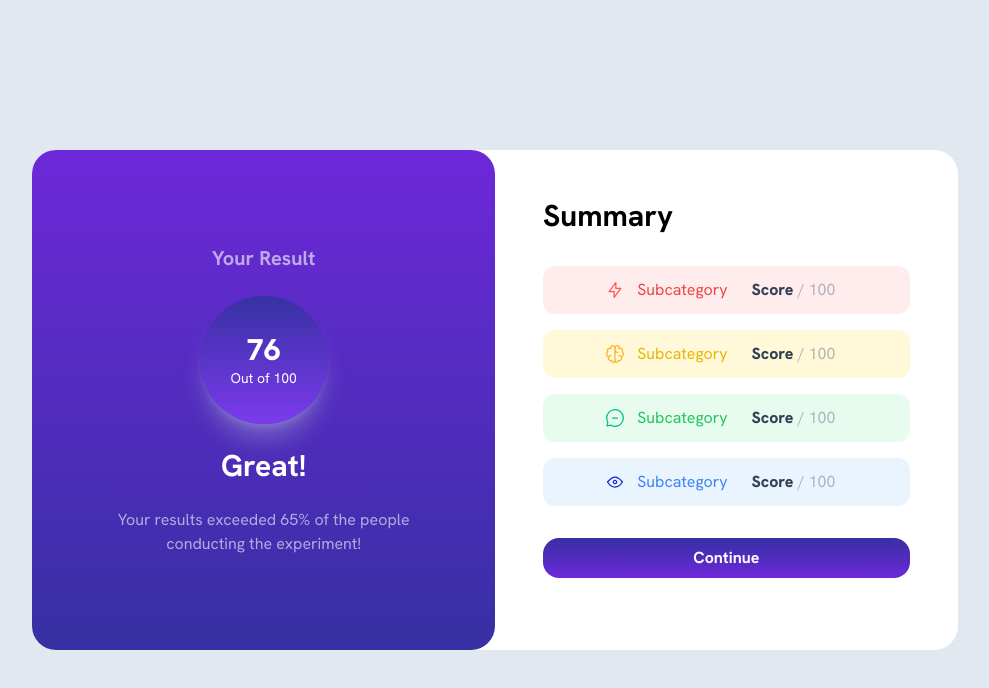
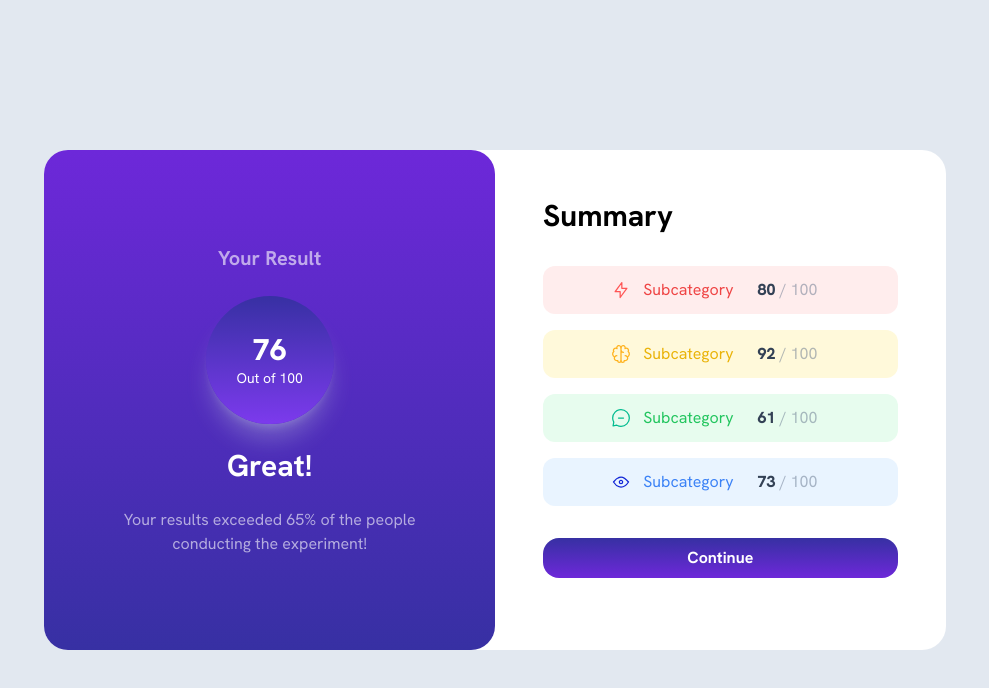
Before and after one commit to trevornei/Results_Summary_Component, a React (Vite) app in the folder Results-Summary-Component/: page / in a window 1280 px wide. Shown: the top 688 px of the page, without its empty margins (145-1134 px from the left). Built offline with nearby package versions, Linux system fonts and the light colour scheme.

Commit message:
Passed down the score of the results as props.

```diff
--- a/Results-Summary-Component/src/Components/Summary/SubcategoryComponent.jsx
+++ b/Results-Summary-Component/src/Components/Summary/SubcategoryComponent.jsx
@@ -1,13 +1,13 @@
 import React from 'react'
 
-export default function SubcategoryComponent({ image, backgroundColor, textColor }) {
+export default function SubcategoryComponent({ image, backgroundColor, textColor, resultValue }) {
   return (
     <div className={`flex flex-row items-center justify-center w-full h-12 my-2 ${backgroundColor} rounded-xl `} >
         <img src={image} alt="Icon" />
         <p className={`px-3 ${textColor}`}>Subcategory</p>
         <p className='px-3 hover:animate-bounce hover:ease-in-out hover:delay-1000'>
-          <a className='font-extrabold text-slate-700'>Score </a>
-          <a className='text-bold text-slate-500/50'>/ 100</a>
+          <a className='font-extrabold text-slate-700'>{resultValue} </a>
+          <a className='text-bold text-slate-500/50'> / 100</a>
         </p>
     </div>
   )
--- a/Results-Summary-Component/src/Components/Summary/SummarySubcategoryCont.jsx
+++ b/Results-Summary-Component/src/Components/Summary/SummarySubcategoryCont.jsx
@@ -11,10 +11,10 @@ export default function SummarySubcategoryCont() {
   return (
     <>
         <div className="flex flex-col my-6">
-            <SubcategoryComponent image={ReactionIcon} backgroundColor={"bg-red-300/20"} textColor={"text-red-500"} />
-            <SubcategoryComponent image={MemoryIcon} backgroundColor={"bg-yellow-300/20"} textColor={"text-yellow-500"} />
-            <SubcategoryComponent image={VerbalIcon} backgroundColor={"bg-green-300/20"} textColor={"text-green-500"} />
-            <SubcategoryComponent image={VisualIcon} backgroundColor={"bg-blue-300/20"} textColor={"text-blue-500"} />
+            <SubcategoryComponent image={ReactionIcon} backgroundColor={"bg-red-300/20"} textColor={"text-red-500"} resultValue={"80"} />
+            <SubcategoryComponent image={MemoryIcon} backgroundColor={"bg-yellow-300/20"} textColor={"text-yellow-500"} resultValue={"92"} />
+            <SubcategoryComponent image={VerbalIcon} backgroundColor={"bg-green-300/20"} textColor={"text-green-500"} resultValue={"61"} />
+            <SubcategoryComponent image={VisualIcon} backgroundColor={"bg-blue-300/20"} textColor={"text-blue-500"} resultValue={"73"} />
             <button className='w-full h-auto py-2 mx-auto mt-6 font-bold text-white text-md bg-gradient-to-t from-violet-700 to-indigo-800 rounded-2xl font-hg'>Continue</button>
          </div>
     </>
```
